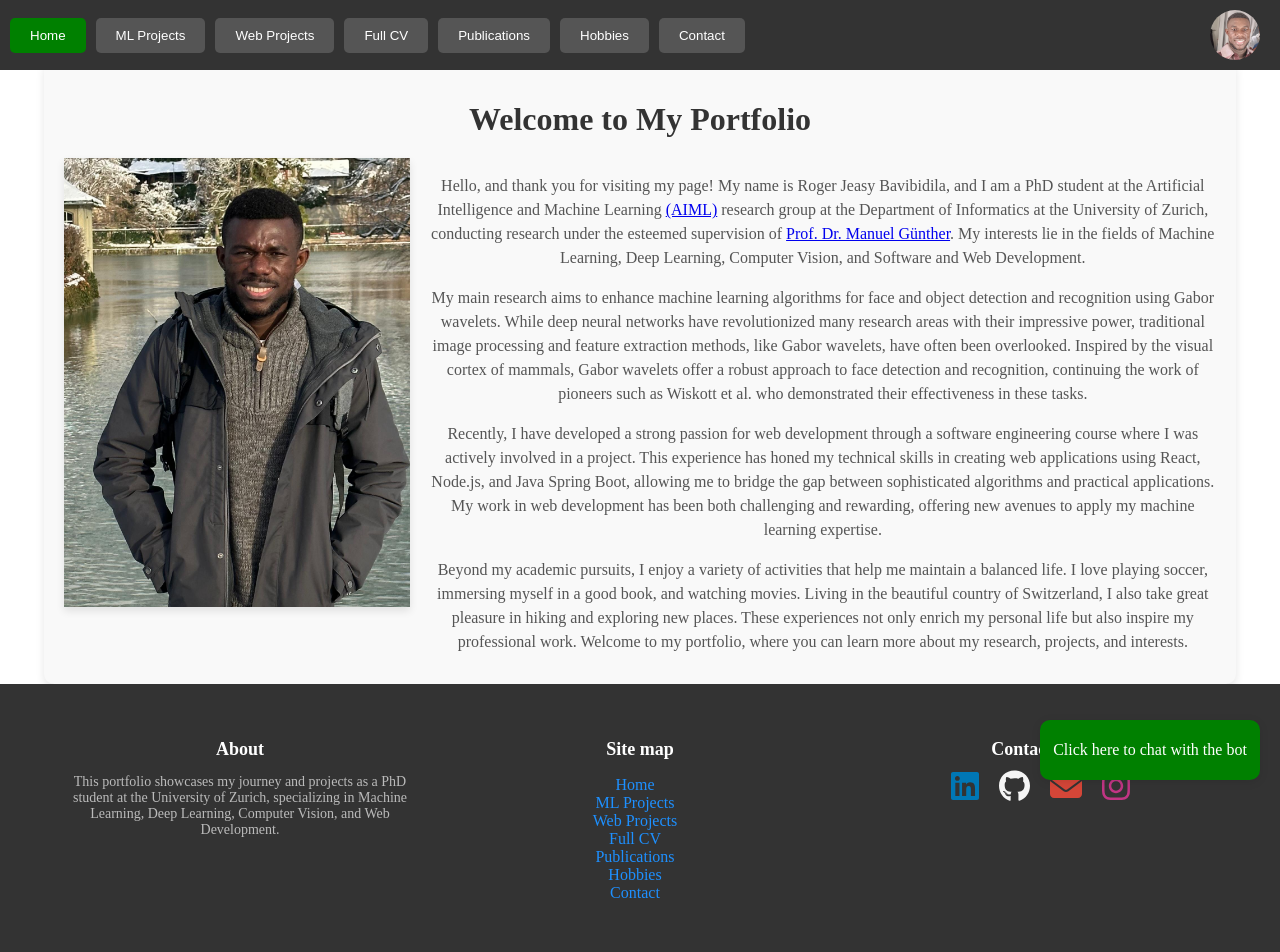
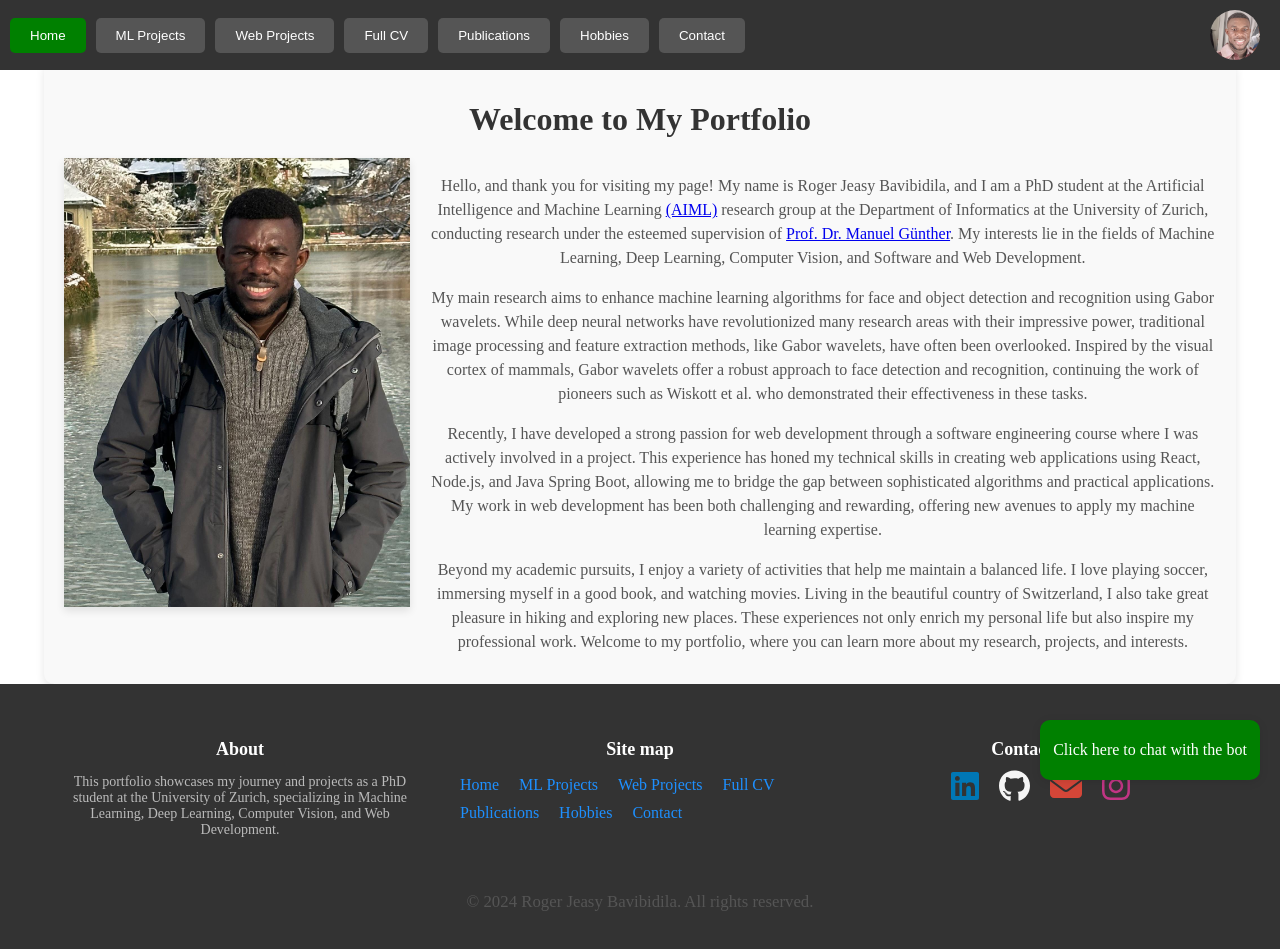
Before and after one commit to rogerjeasy/mycv-client, a React (Create React App) app: page / in a window 1280 px wide. Shown: the top 952 px of the page. Built offline with nearby package versions, Linux system fonts and the light colour scheme.

Commit message:
updated site map in the footer.scss

```diff
--- a/src/styles/views/Footer.scss
+++ b/src/styles/views/Footer.scss
@@ -31,6 +31,9 @@
     ul {
       list-style-type: none; /* Remove bullet points */
       padding: 0;
+      display: flex; /* Set list to flex to align items in a row */
+      flex-wrap: wrap; /* Wrap items to next line if space is insufficient */
+      gap: 10px; /* Add gap between links for better separation */
     }
 
     a {
```
